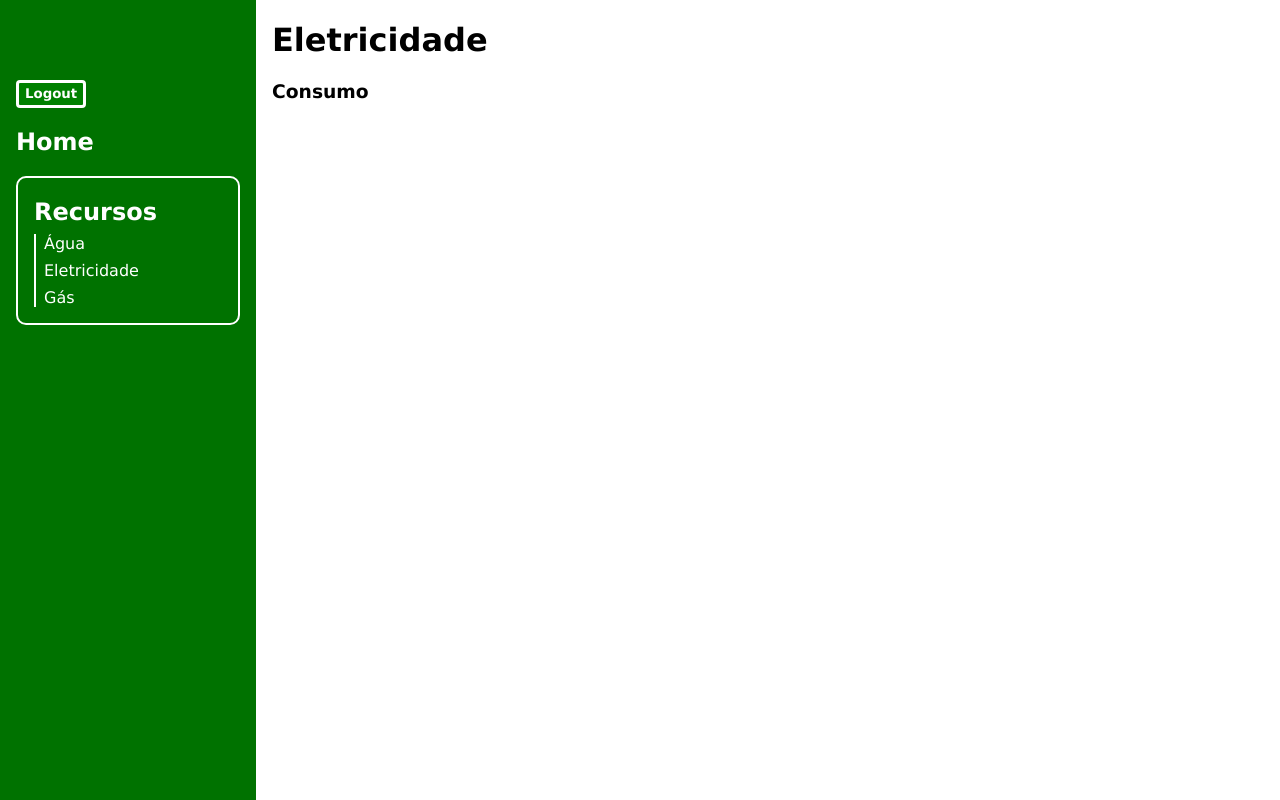
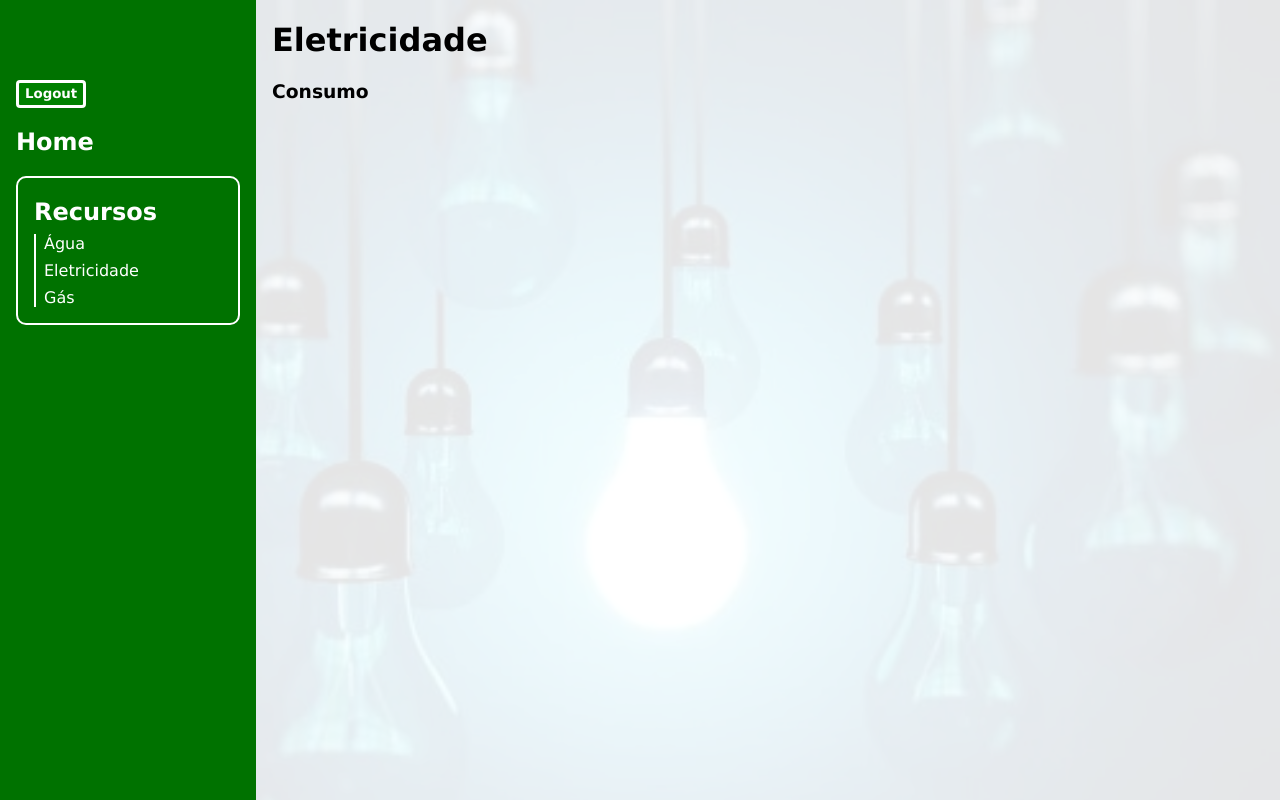
Before and after one commit to mitrams/smart-house, an Angular app: page /recursos/eletricidade in a window 1280 px wide. Built offline with nearby package versions, Linux system fonts and the light colour scheme; sample sign-in values are in the browser's storage.

Commit message:
Add backgrounds to resources pages

```diff
--- a/src/app/views/recursos/gas/gas.component.css
+++ b/src/app/views/recursos/gas/gas.component.css
@@ -0,0 +1,15 @@
+:host::before {
+    background-image: url("../../../../assets/gas-background.jpeg");
+    content: ' ';
+    display: block;
+    position: absolute;
+    left: 0;
+    top: 0;
+    width: 100%;
+    height: 100%;
+    opacity: 0.1;
+    background-repeat: no-repeat;
+    background-position: 50% 0;
+    background-size: cover;
+    z-index: -1;
+}
--- a/src/app/views/recursos/power/power.component.css
+++ b/src/app/views/recursos/power/power.component.css
@@ -0,0 +1,15 @@
+:host::before {
+    background-image: url("../../../../assets/luz-background.jpeg");
+    content: ' ';
+    display: block;
+    position: absolute;
+    left: 0;
+    top: 0;
+    width: 100%;
+    height: 100%;
+    opacity: 0.1;
+    background-repeat: no-repeat;
+    background-position: 50% 0;
+    background-size: cover;
+    z-index: -1;
+}
--- a/src/app/views/recursos/water/water.component.css
+++ b/src/app/views/recursos/water/water.component.css
@@ -0,0 +1,15 @@
+:host::before {
+    background-image: url("../../../../assets/agua-background.jpeg");
+    content: ' ';
+    display: block;
+    position: absolute;
+    left: 0;
+    top: 0;
+    width: 100%;
+    height: 100%;
+    opacity: 0.1;
+    background-repeat: no-repeat;
+    background-position: 50% 0;
+    background-size: cover;
+    z-index: -1;
+}
```
